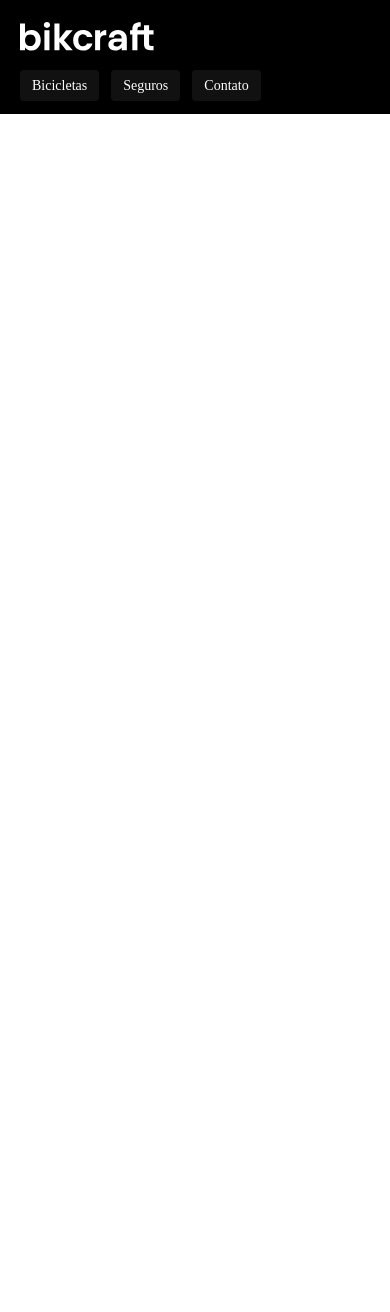
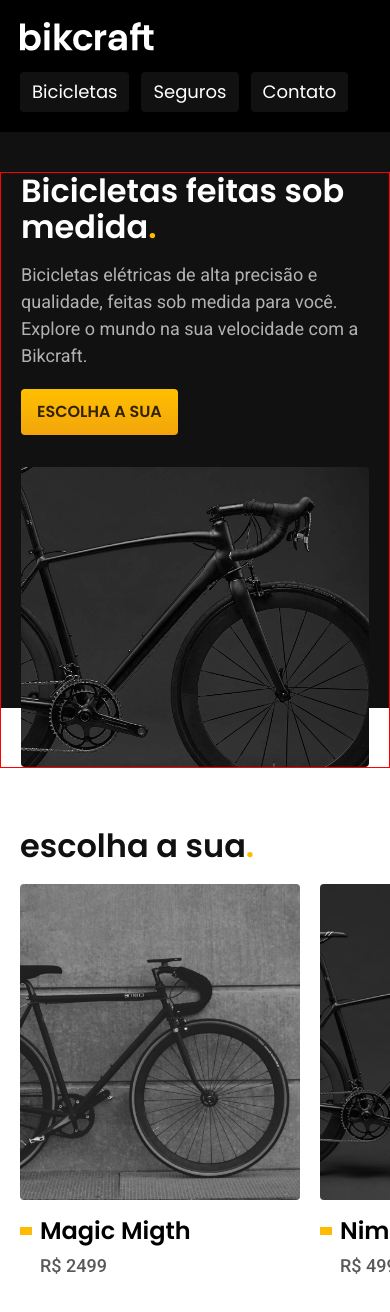
Before and after one commit to LucasMeneses1/Projeto-Bikcraft, a plain HTML site: page index.html in a window 390 px wide. Shown: the top 1312 px of the page. Before the commit the page ends 844 px from the top, so only its background shows below. Drawn offline with Linux system fonts and the light colour scheme.

Commit message:
lista bicicletas concluido - organizacao do css

```diff
--- a/css/global.css
+++ /dev/null
@@ -1,18 +0,0 @@
-* {
-  margin: 0;
-  padding: 0;
-  box-sizing: border-box;
-}
-
-li {
-  list-style: none;
-}
-
-a {
-  text-decoration: none;
-}
-
-.container {
-  max-width: 1200px;
-  margin: 0 auto;
-}
--- /dev/null
+++ b/css/global/global.css
@@ -0,0 +1,38 @@
+* {
+  margin: 0;
+  padding: 0;
+  box-sizing: border-box;
+}
+
+body {
+  font-family: arial;
+  margin-bottom: 2000px;
+}
+
+li {
+  list-style: none;
+}
+
+a {
+  text-decoration: none;
+  color: inherit;
+}
+
+img {
+  display: block;
+  max-width: 100%;
+}
+
+img[src$=".jpg"] {
+  border-radius: 4px;
+}
+
+.container {
+  max-width: 1200px;
+  margin: 0 auto;
+  padding: 0 20px;
+}
+
+.borda {
+  border: 1px solid red;
+}
--- a/css/header.css
+++ b/css/global/header.css
@@ -1,9 +1,9 @@
 .cabecalho-bg {
-  background-color: #000000;
+  background: var(--cor-12);
 }
 
 .cabecalho {
-  background: #000000;
+  background: var(--cor-12);
   display: flex;
   flex-wrap: wrap;
   justify-content: space-between;
@@ -19,11 +19,10 @@
   gap: 40px;
 }
 
-/* padding aplicado para aumentar a área de contato do link (ajuda na acessibilidade no mobile) */
 .cabecalho-menu a {
-  /* display inline-block utilizado para nao sobrepor os paddings dos links do menu quando eles se sobrepuserem (a display inline por padrão), mas não pareceu necessário */
-  /* display: inline-block; */
-  color: #ffffff;
+  /* display inline-block utilizado para nao sobrepor os paddings dos links do menu quando eles se sobrepuserem (tag 'a' possui display inline por padrão) */
+  display: inline-block;
+  /* padding aplicado para aumentar a área de contato do link (ajuda na acessibilidade no mobile) */
   padding: 16px 0;
   position: relative;
 }
@@ -33,10 +32,10 @@
   display: block;
   height: 2px;
   width: 0;
-  background: #ffffff;
+  background: var(--cor-0);
   margin-top: 4px;
   transition: 0.3s;
-  /* é preciso tirar osse elemento do fluxo para ele não interferir no align dos itens da nav */
+  /* é preciso tirar esse elemento do fluxo para ele não interferir no align dos itens da nav */
   position: absolute;
 }
 
@@ -50,13 +49,13 @@
   }
 
   .cabecalho-menu a {
-    background-color: #111111;
+    background-color: var(--cor-11);
     padding: 12px 16px;
     border-radius: 4px;
   }
 
   .cabecalho-menu a:hover {
-    background-color: #2e2e2e;
+    background-color: var(--cor-10);
   }
 
   .cabecalho-menu a::after {
@@ -70,8 +69,6 @@
   }
 
   .cabecalho-menu a {
-    background-color: #111111;
     padding: 8px 12px;
-    font-size: 0.875rem;
   }
 }
--- /dev/null
+++ b/css/home/bicicletas.css
@@ -0,0 +1,58 @@
+.bicicletas-bg h2 {
+  margin-top: 60px;
+}
+
+.container-bicicletas {
+  max-width: 1400px;
+  margin: 40px auto;
+  padding: 0 20px;
+}
+
+.bicicletas {
+  display: flex;
+  gap: 40px;
+  overflow-x: auto;
+}
+
+.bicicleta {
+  min-width: 280px;
+}
+
+.bicicleta a {
+  display: block;
+}
+
+.bicicleta h3 {
+  margin: 16px 0 8px 0;
+  display: flex;
+  align-items: center;
+}
+
+.bicicleta h3::before {
+  content: "";
+  display: inline-block;
+  width: 12px;
+  height: 8px;
+  background: var(--cor-p1);
+  margin-right: 8px;
+  transition: 0.2s;
+}
+
+.bicicleta a:hover h3::before {
+  width: 24px;
+}
+
+.bicicleta p {
+  padding-left: 20px;
+  margin-bottom: 20px;
+}
+
+@media (max-width: 800px) {
+  .bicicletas {
+    gap: 20px;
+  }
+
+  .container-bicicletas {
+    margin: 20px auto;
+  }
+}
--- /dev/null
+++ b/css/home/introducao.css
@@ -0,0 +1,57 @@
+.introducao-bg {
+  background: var(--cor-12);
+  box-shadow: inset 0 -120px var(--cor-0);
+}
+
+.introducao {
+  display: grid;
+  grid-template-columns: 1fr 1fr;
+  gap: 0 40px;
+  padding: 0 20px;
+}
+
+.introducao-texto {
+  align-self: end;
+  padding-bottom: 200px;
+}
+
+.introducao-texto h1 {
+  margin-bottom: 32px;
+}
+
+.introducao-texto p {
+  margin-bottom: 20px;
+  color: var(--cor-5);
+}
+
+.introducao-img {
+  max-width: 100%;
+  object-fit: cover;
+}
+
+@media (max-width: 800px) {
+  .introducao-texto h1 {
+    /* font-size: 2rem; */
+    margin-bottom: 16px;
+  }
+
+  .introducao {
+    grid-template-columns: 1fr;
+    gap: 32px;
+  }
+
+  .introducao-texto {
+    padding: 0px;
+  }
+
+  .introducao-img {
+    height: 300px;
+    width: 100%;
+  }
+
+  .introducao-bg {
+    background: var(--cor-11);
+    padding-top: 40px;
+    box-shadow: inset 0 -60px var(--cor-0);
+  }
+}
--- a/css/style.css
+++ b/css/style.css
@@ -1,2 +1,7 @@
-@import "./global.css";
-@import "./header.css";
+@import "./global/global.css";
+@import "./global/header.css";
+@import "./home/introducao.css";
+@import "./utilitarios/componentes.css";
+@import "./utilitarios/cores.css";
+@import "./utilitarios/tipografia.css";
+@import "./home/bicicletas.css";
--- /dev/null
+++ b/css/utilitarios/componentes.css
@@ -0,0 +1,24 @@
+.btn {
+  display: inline-block;
+  padding: 16px 32px;
+  background: linear-gradient(#ffbf00, #f2a50c);
+  box-shadow: 0 1px 2px rgba(0, 0, 0, 0.1);
+  border-radius: 4px;
+  color: var(--cor-p5);
+  text-transform: uppercase;
+  font: 600 1.125rem/1.35 "Poppins", sans-serif;
+  max-width: max-content;
+  border: none;
+  cursor: pointer;
+}
+
+.btn:hover {
+  background: linear-gradient(#ffb60d, #e59317);
+}
+
+@media (max-width: 600px) {
+  .btn {
+    padding: 12px 16px;
+    font-size: 1rem;
+  }
+}
--- /dev/null
+++ b/css/utilitarios/cores.css
@@ -0,0 +1,75 @@
+:root {
+  --cor-0: #ffffff;
+  --cor-1: #f7f7f7;
+  --cor-2: #ededed;
+  --cor-3: #dedede;
+  --cor-4: #cccccc;
+  --cor-5: #b2b2b2;
+  --cor-6: #9c9c9c;
+  --cor-7: #717171;
+  --cor-8: #595959;
+  --cor-9: #404040;
+  --cor-10: #2e2e2e;
+  --cor-11: #111111;
+  --cor-12: #000000;
+  --cor-p1: #ffbb00;
+  --cor-p2: #e4a30b;
+  --cor-p3: #a66f00;
+  --cor-p4: #664400;
+  --cor-p5: #332200;
+}
+
+.cor-0 {
+  color: var(--cor-0);
+}
+.cor-1 {
+  color: var(--cor-1);
+}
+.cor-2 {
+  color: var(--cor-2);
+}
+.cor-3 {
+  color: var(--cor-3);
+}
+.cor-4 {
+  color: var(--cor-4);
+}
+.cor-5 {
+  color: var(--cor-5);
+}
+.cor-6 {
+  color: var(--cor-6);
+}
+.cor-7 {
+  color: var(--cor-7);
+}
+.cor-8 {
+  color: var(--cor-8);
+}
+.cor-9 {
+  color: var(--cor-9);
+}
+.cor-10 {
+  color: var(--cor-10);
+}
+.cor-11 {
+  color: var(--cor-11);
+}
+.cor-12 {
+  color: var(--cor-12);
+}
+.cor-p1 {
+  color: var(--cor-p1);
+}
+.cor-p2 {
+  color: var(--cor-p2);
+}
+.cor-p3 {
+  color: var(--cor-p3);
+}
+.cor-p4 {
+  color: var(--cor-p4);
+}
+.cor-p5 {
+  color: var(--cor-p5);
+}
--- /dev/null
+++ b/css/utilitarios/tipografia.css
@@ -0,0 +1,75 @@
+.font-1-xs {
+  font: 400 0.75rem/1.35 "Poppins", sans-serif;
+}
+
+.font-2-xs {
+  font: 400 0.875rem/1.43 "Roboto", sans-serif;
+}
+
+.font-1-s {
+  font: 400 1rem/1.5 "Poppins", sans-serif;
+}
+
+.font-2-s {
+  font: 400 1rem/1.5 "Roboto", sans-serif;
+}
+
+.font-1-m,
+.font-1-m-b {
+  font: 400 1.125rem/1.35 "Poppins", sans-serif;
+}
+
+.font-1-m-b {
+  font-weight: 600;
+}
+
+.font-2-m {
+  font: 500 1.125rem/1.35 "Roboto", sans-serif;
+}
+
+.font-1-l {
+  font: 400 1.5rem/1.5 "Poppins", sans-serif;
+}
+
+.font-2-l,
+.font-2-l-b {
+  font: 400 1.5rem/1.5 "Roboto", sans-serif;
+}
+
+.font-2-l-b {
+  font-weight: 500;
+  letter-spacing: 0.015em;
+  text-transform: uppercase;
+}
+
+.font-1-xl {
+  font: 600 2rem/1.25 "Poppins", sans-serif;
+}
+
+.font-2-xl {
+  font: 500 2rem/1.25 "Roboto", sans-serif;
+}
+
+.font-1-xxl {
+  font: 600 4rem/1.125 "Poppins", sans-serif;
+}
+
+@media (max-width: 1200px) {
+  .font-1-xxl {
+    font-size: 3rem;
+  }
+  .font-2-l,
+  .font-2-l-b {
+    font-size: 1.125rem;
+  }
+}
+
+@media (max-width: 800px) {
+  .font-1-xxl {
+    font-size: 2rem;
+  }
+  .font-1-xl,
+  .font-2-xl {
+    font-size: 1.5rem;
+  }
+}
--- a/index.html
+++ b/index.html
@@ -9,16 +9,20 @@
   <title>Bikcraft - Bicicletas Elétricas</title>
   <meta name="description" content="Bicicletas elétricas de alta precisão e qualidade,  feitas sob medida para o cliente. Explore o mundo na sua velocidade com a Bikcraft.">
   <link rel="stylesheet" href="./css/style.css">
+
+  <link rel="preconnect" href="https://fonts.googleapis.com">
+  <link rel="preconnect" href="https://fonts.gstatic.com" crossorigin>
+  <link href="https://fonts.googleapis.com/css2?family=Poppins:wght@400;600&family=Roboto:wght@400;500&display=swap" rel="stylesheet">
 </head>
 
 <body>
   <header class="cabecalho-bg">
-    <div class="container cabecalho">
+    <div class="container cabecalho cor-0">
       <div>
         <a href="./"><img src="./img/bikcraft.svg" alt="Logomarca bikcraft"></a>
       </div>
       <nav aria-label="primaria">
-        <ul class="cabecalho-menu">
+        <ul class="cabecalho-menu font-1-m">
           <li><a href="">Bicicletas</a></li>
           <li><a href="">Seguros</a></li>
           <li><a href="">Contato</a></li>
@@ -26,6 +30,48 @@
       </nav>
     </div>
   </header>
+
+  <main class="introducao-bg">
+    <div class="container introducao cor-0 borda">
+      <div class="introducao-texto">
+        <h1 class="font-1-xxl">Bicicletas feitas sob medida<span class="cor-p1">.</span></h1>
+        <p class="font-2-l">Bicicletas elétricas de alta precisão e qualidade, feitas sob medida para você. Explore o mundo na sua velocidade com a Bikcraft.</p>
+        <a href="" class="btn">Escolha a sua</a>
+      </div>
+      <div>
+        <img src="./img/fotos/introducao.jpg" alt="bicicleta elétrica preta" class="introducao-img">
+      </div>
+    </div>
+  </main>
+
+  <section class="bicicletas-bg">
+    <h2 class="font-1-xxl cor-11 container">escolha a sua<span class="cor-p1">.</span></h2>
+    <div class="container-bicicletas bicicletas">
+      <div class="bicicleta">
+        <a href="./bicicletas/magic.html">
+          <img src="./img/bicicletas/magic-home.jpg" alt="Bicicleta Magic Migth">
+          <h3 class="font-1-xl">Magic Migth</h3>
+          <p class="font-2-m cor-8">R$ 2499</p>
+        </a>
+      </div>
+      <div class="bicicleta">
+        <a href="./bicicletas/nimbus.html">
+          <img src="./img/bicicletas/nimbus-home.jpg" alt="Bicicleta Nimbus Stark">
+          <h3 class="font-1-xl">Nimbus Stark</h3>
+          <p class="font-2-m cor-8">R$ 4999</p>
+        </a>
+      </div>
+      <div class="bicicleta">
+        <a href="./bicicletas/nebula.html">
+          <img src="./img/bicicletas/nebula-home.jpg" alt="Bicicleta Nebula Cosmic">
+          <h3 class="font-1-xl">Nebula Cosmic</h3>
+          <p class="font-2-m cor-8">R$ 3499</p>
+        </a>
+      </div>
+    </div>
+
+  </section>
+
 </body>
 
 </html>
```
